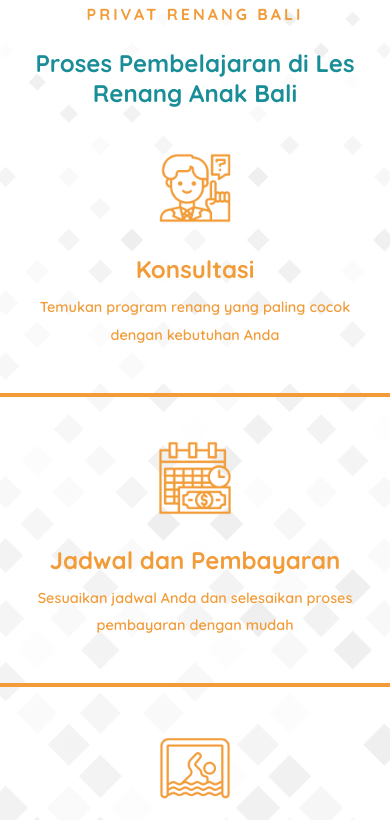
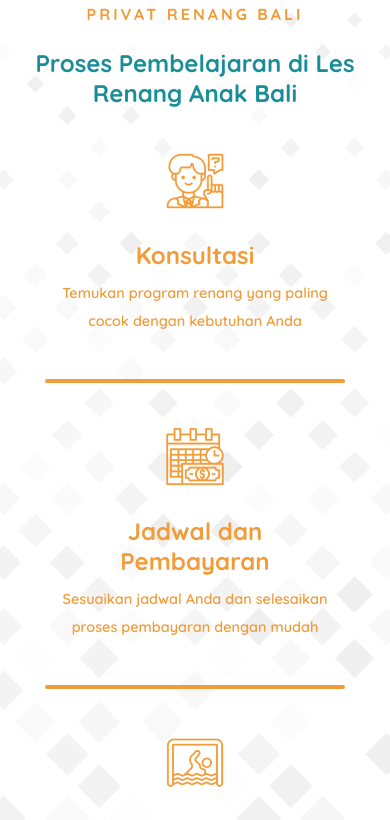
Before and after one commit to KelvinK07/royalswimclub, a plain HTML site: page index.html in a window 390 px wide. Shown: the part 6160-6980 px from the top of the page. Drawn offline with Linux system fonts and the light colour scheme.

Commit message:
change proses belajar detail border

```diff
--- a/styles.css
+++ b/styles.css
@@ -1761,12 +1761,14 @@ p{
     }
     .prosesBelajarDetail{
         flex-direction: column;
+        align-items: center;
     }
     .prosesBelajarDetailCard img{
         width: 20%;
     }
     .prosesBelajarDetailBorder{
-        padding: 2px 200px;
+        padding: 2px 150px;
+        align-items: center;
 
     }
     .PBcontainer_SIT{
```
